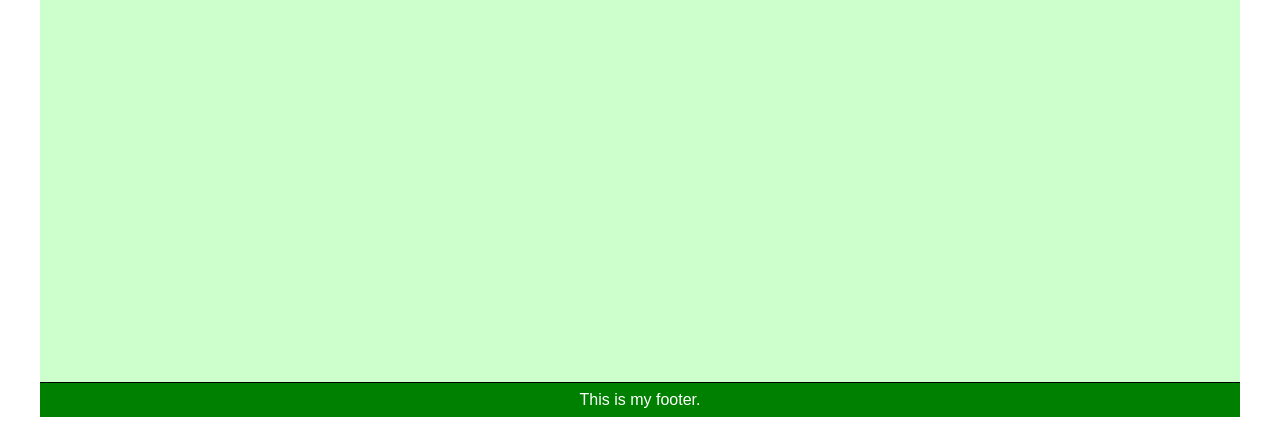
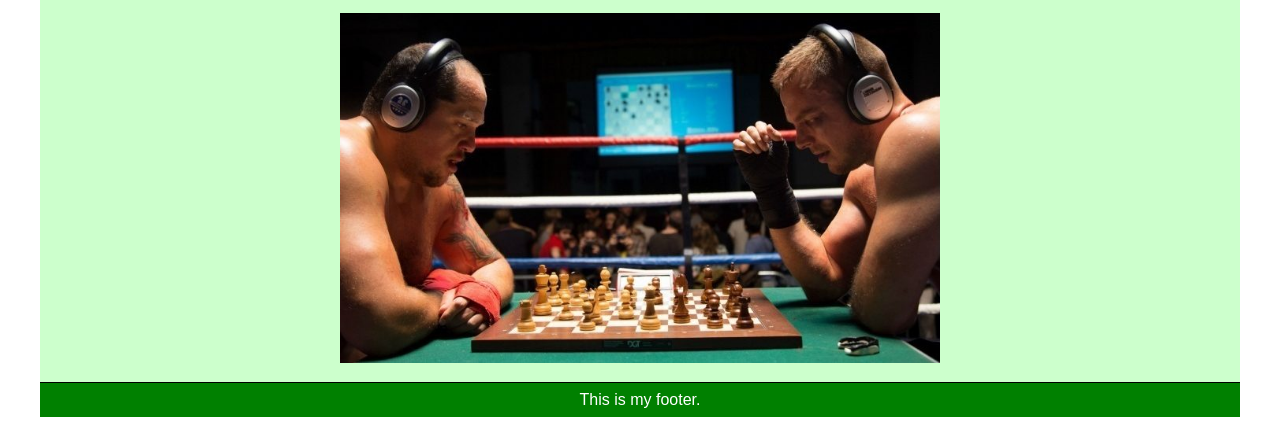
Before and after one commit to 4CorneredCircle/4CorneredCircle.github.io, a plain HTML site: page chessboxing.html in a window 1280 px wide. Shown: the part 367-800 px from the top of the page. Drawn offline with Linux system fonts and the light colour scheme.

Commit message:
Added picture to chessboxing

```diff
--- a/chessboxing.html
+++ b/chessboxing.html
@@ -28,6 +28,7 @@
           cartoonist, and that's just the beginning! For more, visit
           <a href="https://simple.wikipedia.org/wiki/Chess_boxing">this.</a>
         </p>
+        <img src="chessboxing.jpg" class="image" />
       </div>
       <div class="footer">
         This is my footer.
```
Also changed, not shown: chessboxing.jpg (added).
